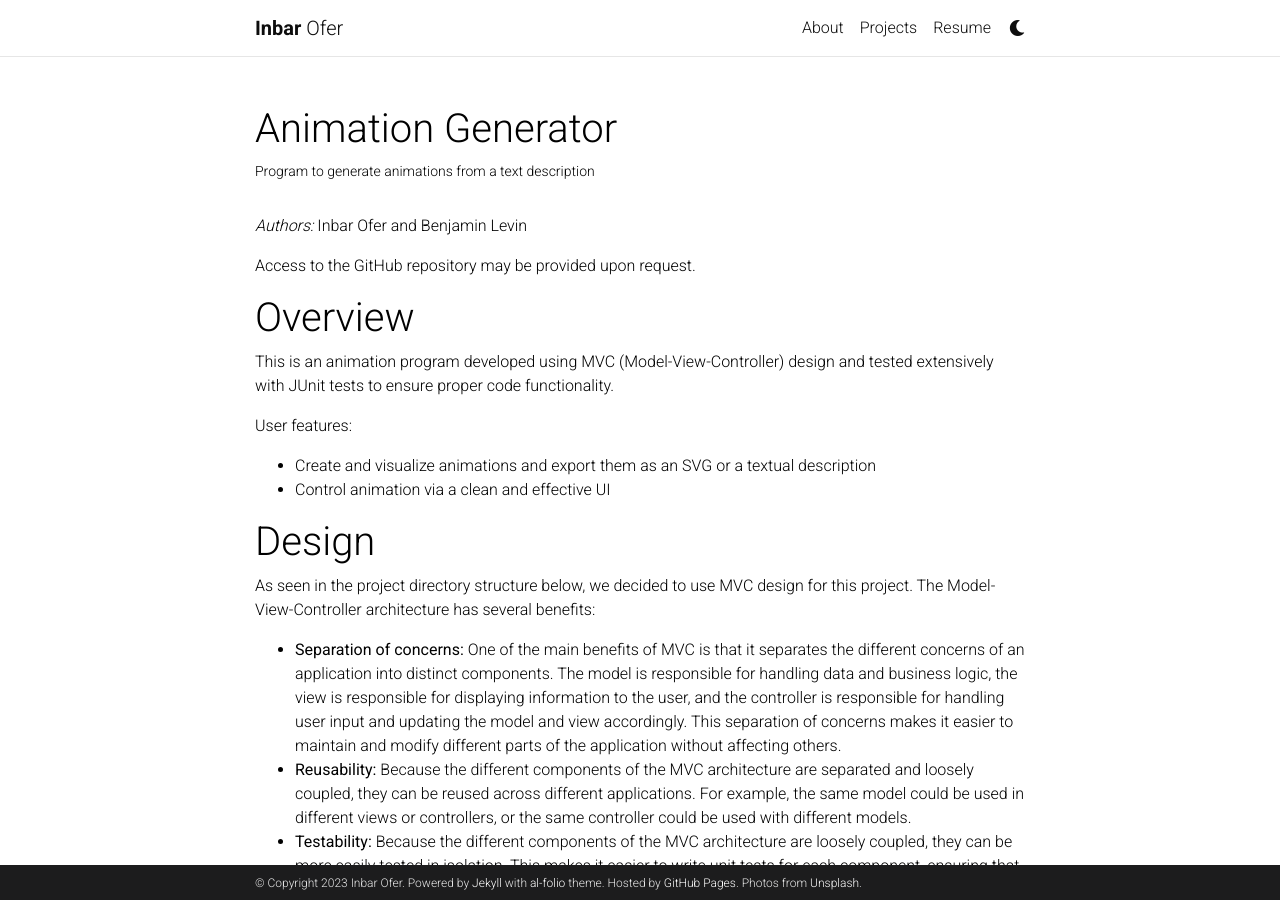
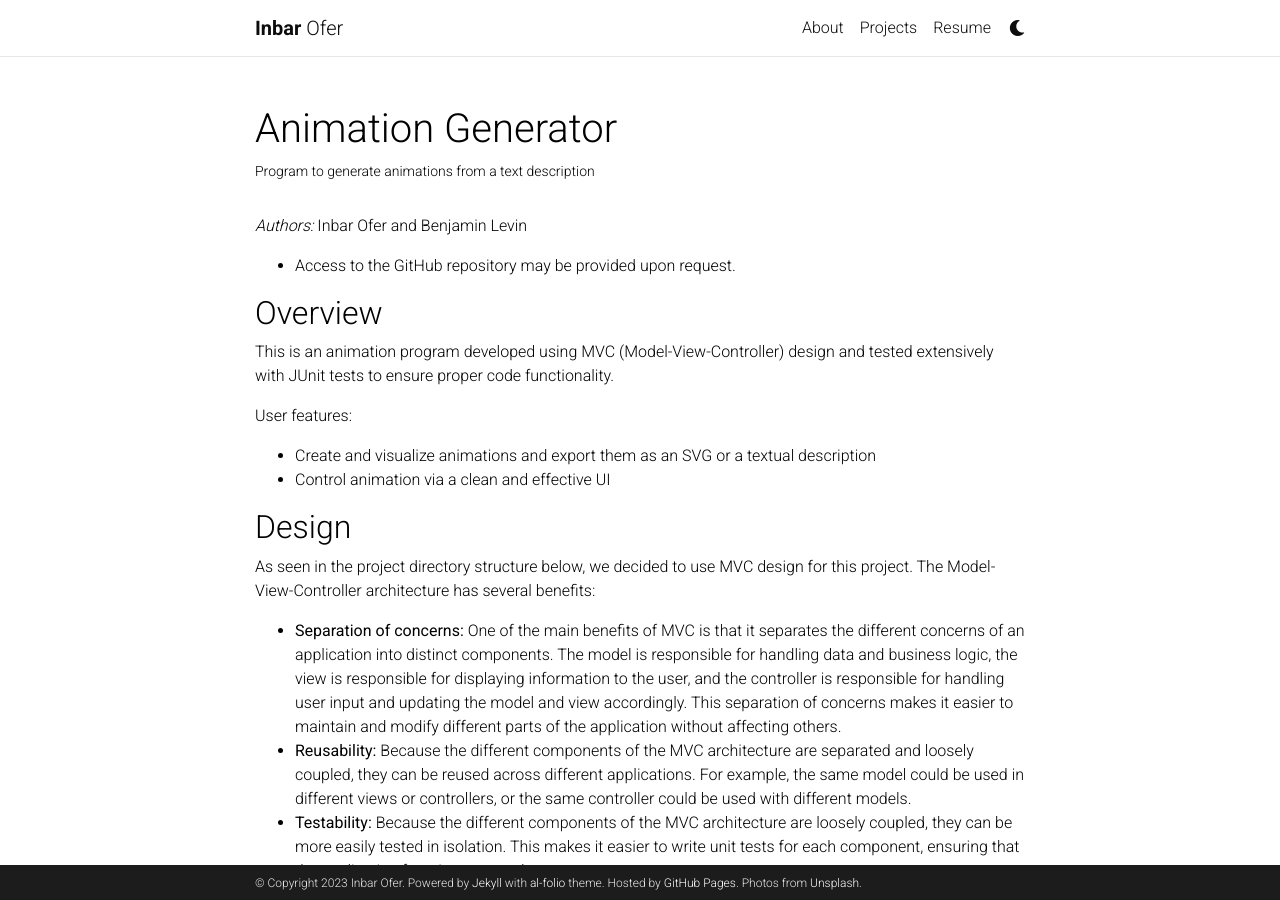
Before and after one commit to inbaro-neu/inbaro-neu.github.io, a Jekyll site: the page built from _projects/1_project.md, in a window 1280 px wide and 900 px high. Built offline with Jekyll 4.4.1, drawn with Linux system fonts in a browser that asks for light colours; comment, search, counter and statistics services are not loaded; a style sheet for code colours, icons or effects is not loaded.

```diff
--- a/_projects/1_project.md
+++ b/_projects/1_project.md
@@ -9,9 +9,9 @@
 
 <em>Authors:</em> Inbar Ofer and Benjamin Levin
 
-Access to the GitHub repository may be provided upon request.
+- Access to the GitHub repository may be provided upon request.
 
-# Overview
+## Overview
 
 This is an animation program developed using MVC (Model-View-Controller) design and tested extensively with JUnit tests to ensure proper code functionality.
 
@@ -19,7 +19,7 @@
 - Create and visualize animations and export them as an SVG or a textual description
 - Control animation via a clean and effective UI
 
-# Design
+## Design
 
 As seen in the project directory structure below, we decided to use MVC design for this project. The Model-View-Controller architecture has several benefits:
 - <b>Separation of concerns:</b> One of the main benefits of MVC is that it separates the different concerns of an application into distinct components. The model is responsible for handling data and business logic, the view is responsible for displaying information to the user, and the controller is responsible for handling user input and updating the model and view accordingly. This separation of concerns makes it easier to maintain and modify different parts of the application without affecting others.
@@ -90,7 +90,7 @@
     This is an example of the interactive view of the program. This view allows the user to play/pause, enable/disable looping, restart, rewind, and fast-forward.
 </div>
 
-# Bubble Sort
+## Bubble Sort
 
 We animated a bubble sort algorithm using our animation generator program.
 
```
Also changed, not shown: _projects/2_project.md (+4 -3 lines).
